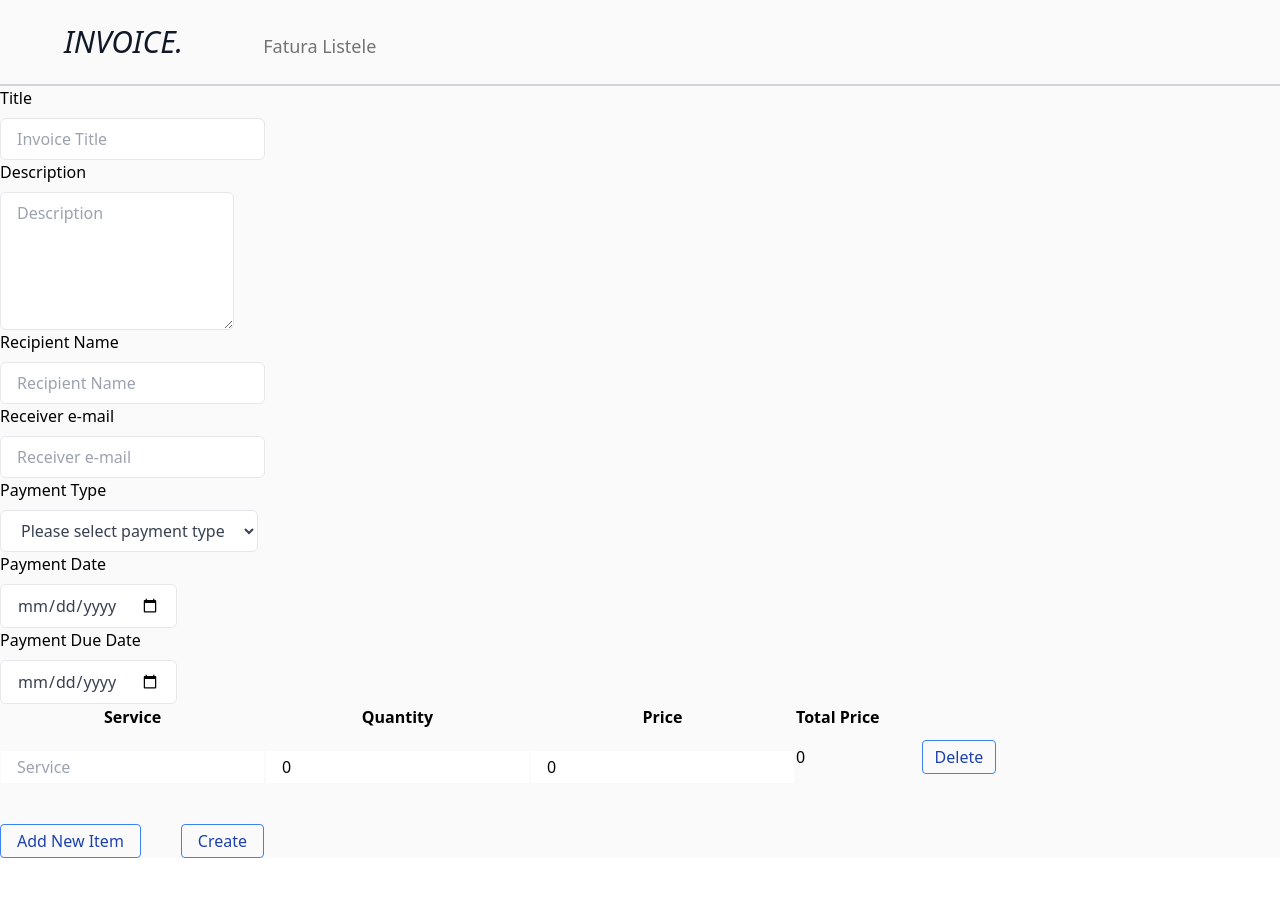
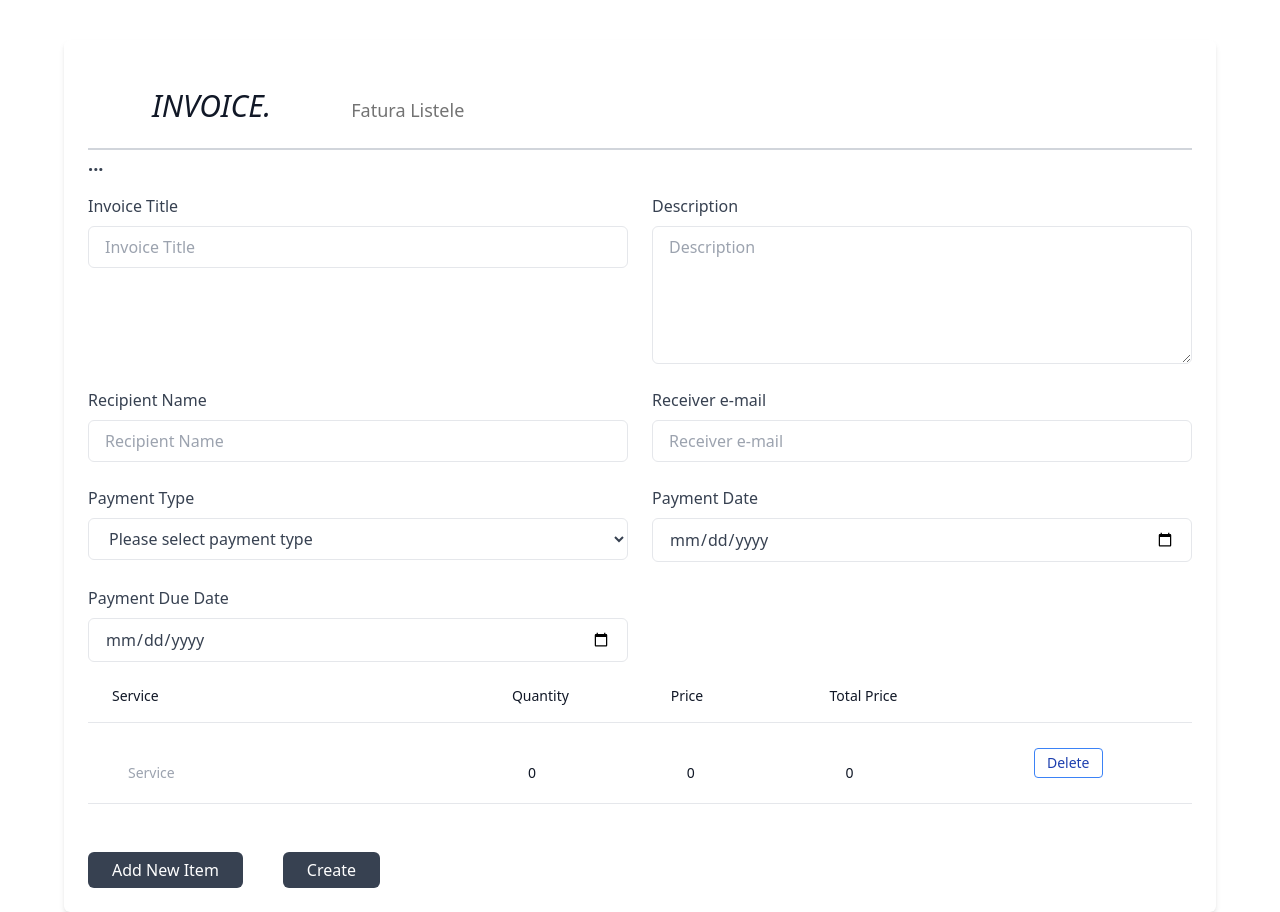
Before and after one commit to sevvalsaygat/invoicing-app, a React (Create React App) app: page / in a window 1280 px wide. Before the commit the page ends 858 px from the top, so only its background shows below. Built offline with nearby package versions, Linux system fonts and the light colour scheme.

Commit message:
Add tailwind CSS to form component

```diff
--- a/src/components/Form/index.js
+++ b/src/components/Form/index.js
@@ -26,63 +26,57 @@ function Index({ invoices, setInvoices }) {
   };
 
   return (
-    // <div style={{width:600, height:600, backgroundColor:"pink", justifyContent:'center', display:'flex', alignItems:'center'}}>
-    //   <div style={{width:400, height:400, backgroundColor:"red" }}>
-    //   <input
-    //         className=" block px-4 py-2 mt-2 text-gray-700 bg-white border border-gray-200 rounded-md dark:bg-gray-800 dark:text-gray-300 dark:border-gray-600 focus:border-blue-400 focus:ring-blue-300 focus:ring-opacity-40 dark:focus:border-blue-300 focus:outline-none focus:ring"
-    //         type="text"
-    //         placeholder='Invoice Title'
-    //         {...register("title", { required: true })}
-    //       />
-    //       <input
-    //         className=" block px-4 py-2 mt-2 text-gray-700 bg-white border border-gray-200 rounded-md dark:bg-gray-800 dark:text-gray-300 dark:border-gray-600 focus:border-blue-400 focus:ring-blue-300 focus:ring-opacity-40 dark:focus:border-blue-300 focus:outline-none focus:ring"
-    //         type="text"
-    //         placeholder='Invoice Title'
-    //         {...register("title", { required: true })}
-    //       />
-    //   </div>
-    // </div>
-
-    <form onSubmit={handleSubmit(onSubmit)}>
-      <div className='bg-neutral-50'>
+    <section onSubmit={handleSubmit(onSubmit)} className="mt-10 max-w-6xl p-6 mx-auto bg-white rounded-md shadow-md dark:bg-gray-800">
       <ul className='max-w-7xl mx-auto sm:px-6 text-lg border-b-2 border-gray-300 py-6 md:justify-start md:space-x-10 text-neutral-500 font-Times New Roman' href="#">
         <span className='ml-10 mr-10 text-3xl font-style: italic text-gray-900'>INVOICE.</span>
         <Link className='ml-10' to="/list">Fatura Listele</Link>
       </ul>
-          <label>Title</label>
+      <h2 className="text-lg font-semibold text-gray-700 capitalize dark:text-white">...</h2>
+      <form>
+        <div className="grid grid-cols-1 gap-6 mt-4 sm:grid-cols-2">
+          <div>
+            <label className="text-gray-700 dark:text-gray-200">Invoice Title</label>
             <input
-            className="text-gray-700 dark:text-gray-200 block px-4 py-2 mt-2 text-gray-700 bg-white border border-gray-200 rounded-md dark:bg-gray-800 dark:text-gray-300 dark:border-gray-600 focus:border-blue-400 focus:ring-blue-300 focus:ring-opacity-40 dark:focus:border-blue-300 focus:outline-none focus:ring"
+              className="block w-full px-4 py-2 mt-2 text-gray-700 bg-white border border-gray-200 rounded-md dark:bg-gray-800 dark:text-gray-300 dark:border-gray-600 focus:border-blue-400 focus:ring-blue-300 focus:ring-opacity-40 dark:focus:border-blue-300 focus:outline-none focus:ring"
               type="text"
               placeholder='Invoice Title'
               {...register("title", { required: true })}
             />
             {errors.title && <span className='text-red-500'>This field is required!</span>}
-          <label>Description</label>
+          </div>
+          <div>
+            <label className="text-gray-700 dark:text-gray-200">Description</label>
             <textarea
               rows={5}
-            className="text-gray-700 dark:text-gray-200 block px-4 py-2 mt-2 text-gray-700 bg-white border border-gray-200 rounded-md dark:bg-gray-800 dark:text-gray-300 dark:border-gray-600 focus:border-blue-400 focus:ring-blue-300 focus:ring-opacity-40 dark:focus:border-blue-300 focus:outline-none focus:ring"
+              className="block w-full px-4 py-2 mt-2 text-gray-700 bg-white border border-gray-200 rounded-md dark:bg-gray-800 dark:text-gray-300 dark:border-gray-600 focus:border-blue-400 focus:ring-blue-300 focus:ring-opacity-40 dark:focus:border-blue-300 focus:outline-none focus:ring"
               placeholder='Description'
               {...register("description")}
             />
-          <label>Recipient Name</label>
+          </div>
+          <div>
+            <label className="text-gray-700 dark:text-gray-200">Recipient Name</label>
             <input
-            className="text-gray-700 dark:text-gray-200 block px-4 py-2 mt-2 text-gray-700 bg-white border border-gray-200 rounded-md dark:bg-gray-800 dark:text-gray-300 dark:border-gray-600 focus:border-blue-400 focus:ring-blue-300 focus:ring-opacity-40 dark:focus:border-blue-300 focus:outline-none focus:ring"
+              className="block w-full px-4 py-2 mt-2 text-gray-700 bg-white border border-gray-200 rounded-md dark:bg-gray-800 dark:text-gray-300 dark:border-gray-600 focus:border-blue-400 focus:ring-blue-300 focus:ring-opacity-40 dark:focus:border-blue-300 focus:outline-none focus:ring"
               type="text"
               placeholder='Recipient Name'
               {...register("recipent", { required: true })}
             />
             {errors.title && <span className='text-red-500'>This field is required!</span>}
-          <label>Receiver e-mail</label>
+          </div>
+          <div>
+            <label className="text-gray-700 dark:text-gray-200">Receiver e-mail</label>
             <input
-            className="text-gray-700 dark:text-gray-200 block px-4 py-2 mt-2 text-gray-700 bg-white border border-gray-200 rounded-md dark:bg-gray-800 dark:text-gray-300 dark:border-gray-600 focus:border-blue-400 focus:ring-blue-300 focus:ring-opacity-40 dark:focus:border-blue-300 focus:outline-none focus:ring"
+              className="block w-full px-4 py-2 mt-2 text-gray-700 bg-white border border-gray-200 rounded-md dark:bg-gray-800 dark:text-gray-300 dark:border-gray-600 focus:border-blue-400 focus:ring-blue-300 focus:ring-opacity-40 dark:focus:border-blue-300 focus:outline-none focus:ring"
               type="email"
               placeholder='Receiver e-mail'
               {...register("receiver_email", { required: true })}
             />
             {errors.receiver_email && <span className='text-red-500'>This field is required!</span>}
-          <label>Payment Type</label>
+          </div>
+          <div>
+            <label className="text-gray-700 dark:text-gray-200">Payment Type</label>
             <select
-            className="text-gray-700 dark:text-gray-200 block px-4 py-2 mt-2 text-gray-700 bg-white border border-gray-200 rounded-md dark:bg-gray-800 dark:text-gray-300 dark:border-gray-600 focus:border-blue-400 focus:ring-blue-300 focus:ring-opacity-40 dark:focus:border-blue-300 focus:outline-none focus:ring"
+              className="block w-full px-4 py-2 mt-2 text-gray-700 bg-white border border-gray-200 rounded-md dark:bg-gray-800 dark:text-gray-300 dark:border-gray-600 focus:border-blue-400 focus:ring-blue-300 focus:ring-opacity-40 dark:focus:border-blue-300 focus:outline-none focus:ring"
               {...register("payment_type", { required: true })}>
               <option value="">Please select payment type</option>
               <option value="credit_card">Credit Card</option>
@@ -90,41 +84,62 @@ function Index({ invoices, setInvoices }) {
               <option value="cash">Cash</option>
             </select>
             {errors.payment_type && <span className='text-red-500'>This field is required!</span>}
-          <label>Payment Date</label>
+          </div>
+          <div>
+            <label className="text-gray-700 dark:text-gray-200">Payment Date</label>
             <input
-            className="text-gray-700 dark:text-gray-200 block px-4 py-2 mt-2 text-gray-700 bg-white border border-gray-200 rounded-md dark:bg-gray-800 dark:text-gray-300 dark:border-gray-600 focus:border-blue-400 focus:ring-blue-300 focus:ring-opacity-40 dark:focus:border-blue-300 focus:outline-none focus:ring"
+              className="block w-full px-4 py-2 mt-2 text-gray-700 bg-white border border-gray-200 rounded-md dark:bg-gray-800 dark:text-gray-300 dark:border-gray-600 focus:border-blue-400 focus:ring-blue-300 focus:ring-opacity-40 dark:focus:border-blue-300 focus:outline-none focus:ring"
               type="date"
               placeholder='Payment Date'
-            {...register("payment_date", { required: false })}
-          />
-          <label>Payment Due Date</label>
+              {...register("payment_date", { required: false })} />
+          </div>
+          <div>
+            <label className="text-gray-700 dark:text-gray-200">Payment Due Date</label>
             <input
-            className="text-gray-700 dark:text-gray-200 block px-4 py-2 mt-2 text-gray-700 bg-white border border-gray-200 rounded-md dark:bg-gray-800 dark:text-gray-300 dark:border-gray-600 focus:border-blue-400 focus:ring-blue-300 focus:ring-opacity-40 dark:focus:border-blue-300 focus:outline-none focus:ring"
+              className="block w-full px-4 py-2 mt-2 text-gray-700 bg-white border border-gray-200 rounded-md dark:bg-gray-800 dark:text-gray-300 dark:border-gray-600 focus:border-blue-400 focus:ring-blue-300 focus:ring-opacity-40 dark:focus:border-blue-300 focus:outline-none focus:ring"
               type="date"
               placeholder='Payment Due Date'
               {...register("payment_due_date", { required: true })}
             />
             {errors.payment_due_date && <span className='text-red-500'>This field is required!</span>}
-          <table>
+          </div>
+
+        </div>
+        <div className="flex flex-col">
+          <div className="overflow-x-auto sm:-mx-6 lg:-mx-8">
+            <div className="py-2 inline-block min-w-full sm:px-6 lg:px-8">
+              <div className="overflow-hidden">
+                <table className="min-w-full">
+                  <thead className="border-b">
+                    <tr>
+                      <th scope="col" className="text-sm font-medium text-gray-900 px-6 py-4 text-left">
+                        Service
+                      </th>
+                      <th scope="col" className="text-sm font-medium text-gray-900 px-6 py-4 text-left">
+                        Quantity
+                      </th>
+                      <th scope="col" className="text-sm font-medium text-gray-900 px-6 py-4 text-left">
+                        Price
+                      </th>
+                      <th scope="col" className="text-sm font-medium text-gray-900 px-6 py-4 text-left">
+                        Total Price
+                      </th>
+                      <th scope="col" className="text-sm font-medium text-gray-900 px-6 py-4 text-left">
+                      </th>
+                    </tr>
+                  </thead>
                   <tbody>
-              <tr>
-                <th>Service</th>
-                <th>Quantity</th>
-                <th>Price</th>
-                <th>Total Price</th>
-                <th></th>
-              </tr>
                     {
                       fields.map((field, i) => (
-                  <tr key={i}>
-                    <td>
-                      <input className='mt-5 py-1 px-4'
+                        <tr key={i} className="border-b">
+                          <td className='text-sm text-gray-900 font-light px-6 py-4 whitespace-nowrap'>
+                            <input className='mt-5 py-1 px-4 w-30'
                               placeholder='Service'
                               {...register(`items[${i}].service`, { required: true })}
                             />
                           </td>
-                    <td>
-                      <input className='mt-5 py-1 px-4'
+                          <td className='text-sm text-gray-900 font-light px-6 py-4 whitespace-nowrap'>
+                            <input className='mt-5 py-1 px-4 w-16'
                               placeholder='Quantity'
                               {...register(`items[${i}].quantity`, {
                                 required: true,
@@ -133,8 +148,8 @@ function Index({ invoices, setInvoices }) {
                               })}
                             />
                           </td>
-                    <td>
-                      <input className='mt-5 py-1 px-4'
+                          <td className='text-sm text-gray-900 font-light px-6 py-4 whitespace-nowrap'>
+                            <input className='mt-5 py-1 px-4 w-16'
                               placeholder='Price'
                               {...register(`items[${i}].price`, {
                                 required: true,
@@ -145,12 +160,12 @@ function Index({ invoices, setInvoices }) {
                               })}
                             />
                           </td>
-                    <td>
-                      {
+                          <td className='text-sm text-gray-900 font-light px-6 py-4 whitespace-nowrap'>
+                            <p className='mt-5 py-1 px-4'>{
                               field.quantity && field.price && field.quantity * field.price
-                      }
+                            }</p>
                           </td>
-                    <td>
+                          <td className='text-sm text-gray-900 font-light px-6 py-4 whitespace-nowrap'>
                             <button className="ml-10 bg-transparent hover:bg-blue-100 text-blue-800 font-Times New Roman hover:text-white py-1 px-3 border border-blue-500 hover:border-transparent rounded"
                               type='submit'
                               onClick={() => {
@@ -162,19 +177,22 @@ function Index({ invoices, setInvoices }) {
                     }
                   </tbody>
                 </table>
-          <button className="mr-10 mt-10 bg-transparent hover:bg-blue-100 text-blue-800 font-Times New Roman hover:text-white py-1 px-4 border border-blue-500 hover:border-transparent rounded"
+              </div>
+            </div>
+          </div>
+        </div>
+        <button className="mr-10 mt-10 px-6 py-2 leading-5 text-white transition-colors duration-200 transform bg-gray-700 rounded-md hover:bg-gray-600 focus:outline-none focus:bg-gray-600"
           type='submit'
           onClick={() => {
             append(defaultItemValue)
           }}>Add New Item</button>
-
         <button
-            className="bg-transparent hover:bg-blue-100 text-blue-800 font-Times New Roman hover:text-white py-1 px-4 border border-blue-500 hover:border-transparent rounded"
+          className="px-6 py-2 leading-5 text-white transition-colors duration-200 transform bg-gray-700 rounded-md hover:bg-gray-600 focus:outline-none focus:bg-gray-600"
           type='submit'>
           Create
         </button>
-        </div>
       </form>
+    </section>
   )
 }
 
--- a/src/components/List/index.js
+++ b/src/components/List/index.js
@@ -70,7 +70,7 @@ function Index({ invoices }) {
   }
 
   return (
-    <div className='bg-neutral-50'>
+    <div>
       <div className='max-w-7xl mx-auto px-4 sm:px-6'>
         <div className='text-lg flex justify-between items-center border-b-2 border-gray-300 py-6 md:justify-start md:space-x-10 text-neutral-500 font-Times New Roman'>
           <ul href="#">
```
Lines whose indentation alone changed are shown as unchanged.
